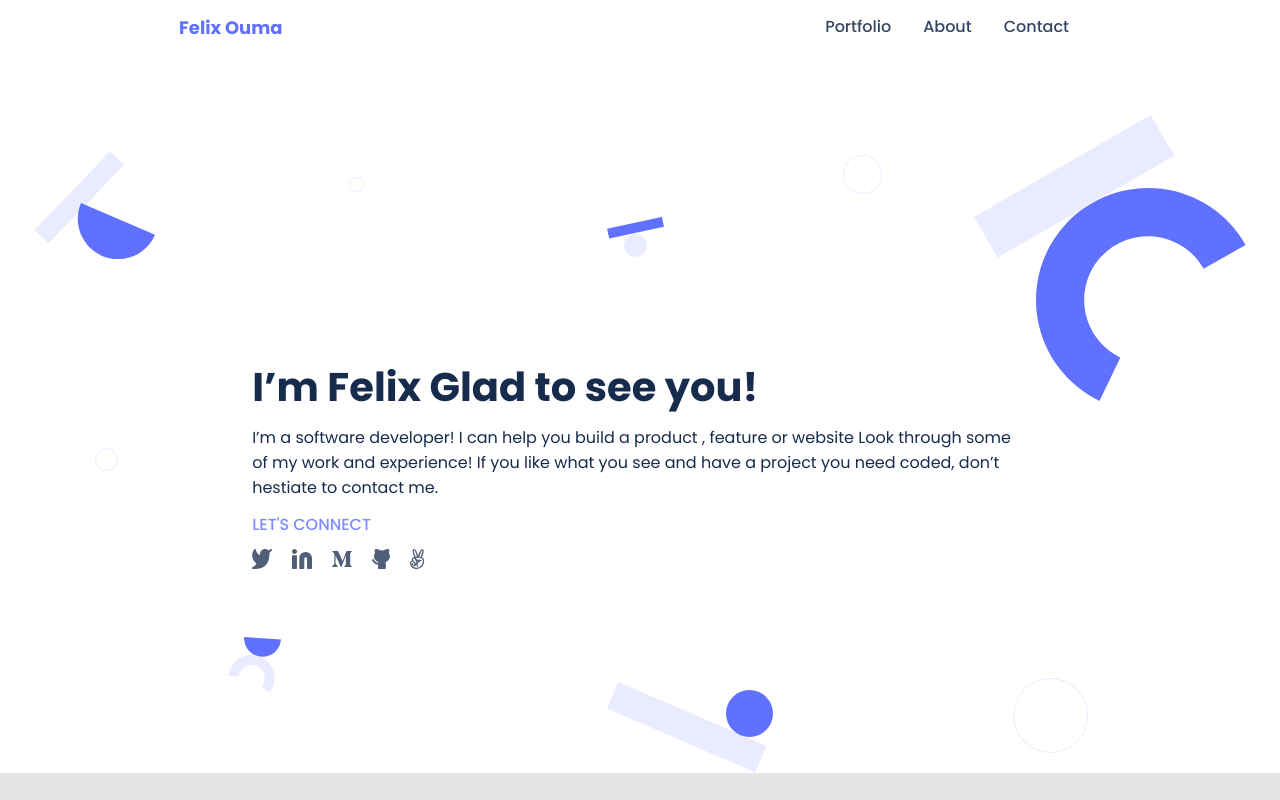
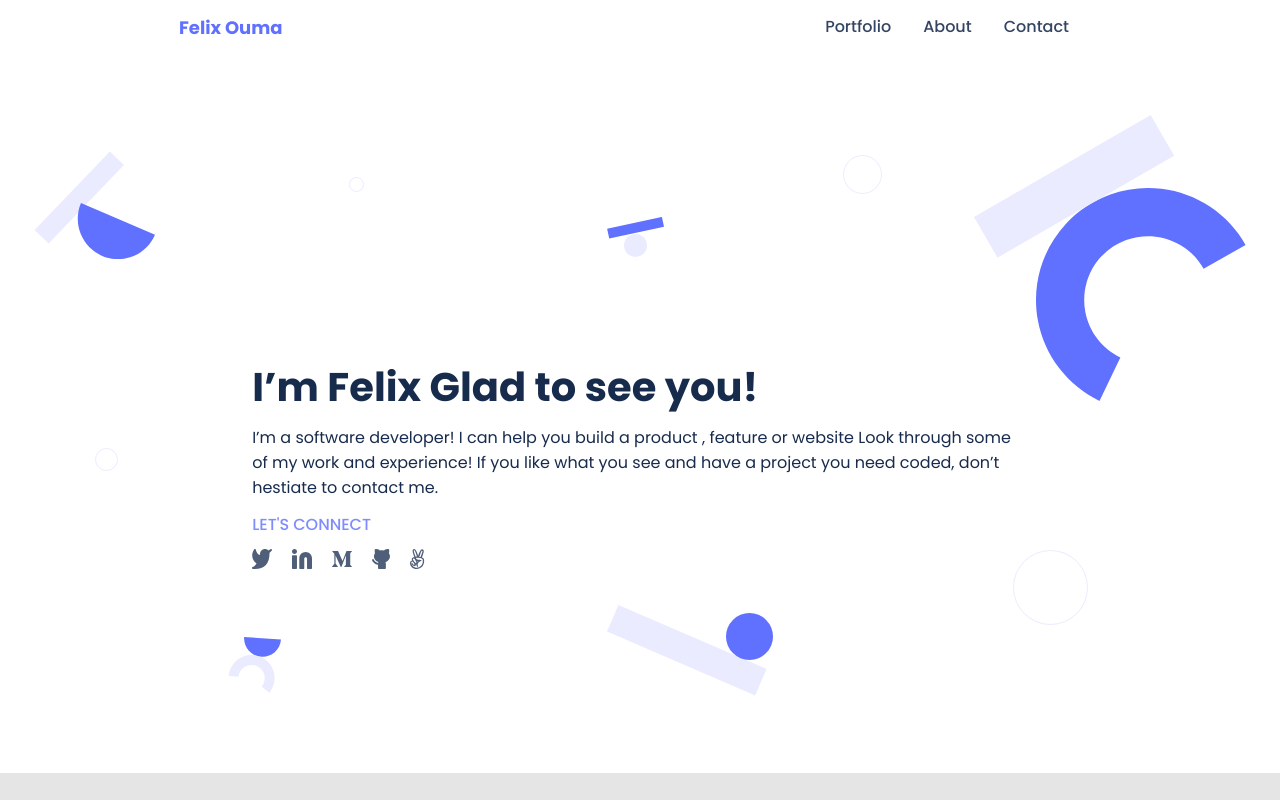
Before and after one commit to Felix45/portfolio, a website: page index.html in a window 1280 px wide. Shown: the top 800 px of the page. Drawn offline with Linux system fonts and the light colour scheme.

Commit message:
Align header section background images

```diff
--- a/assets/styles/style.css
+++ b/assets/styles/style.css
@@ -472,7 +472,7 @@ p {
     width: 167px;
     height: 92px;
     right: 39%;
-    bottom: 0;
+    bottom: 77px;
     position: absolute;
   }
 
@@ -481,6 +481,7 @@ p {
     width: 75px;
     height: 103px;
     right: 13%;
+    bottom: 120px;
     position: absolute;
   }
 
```
